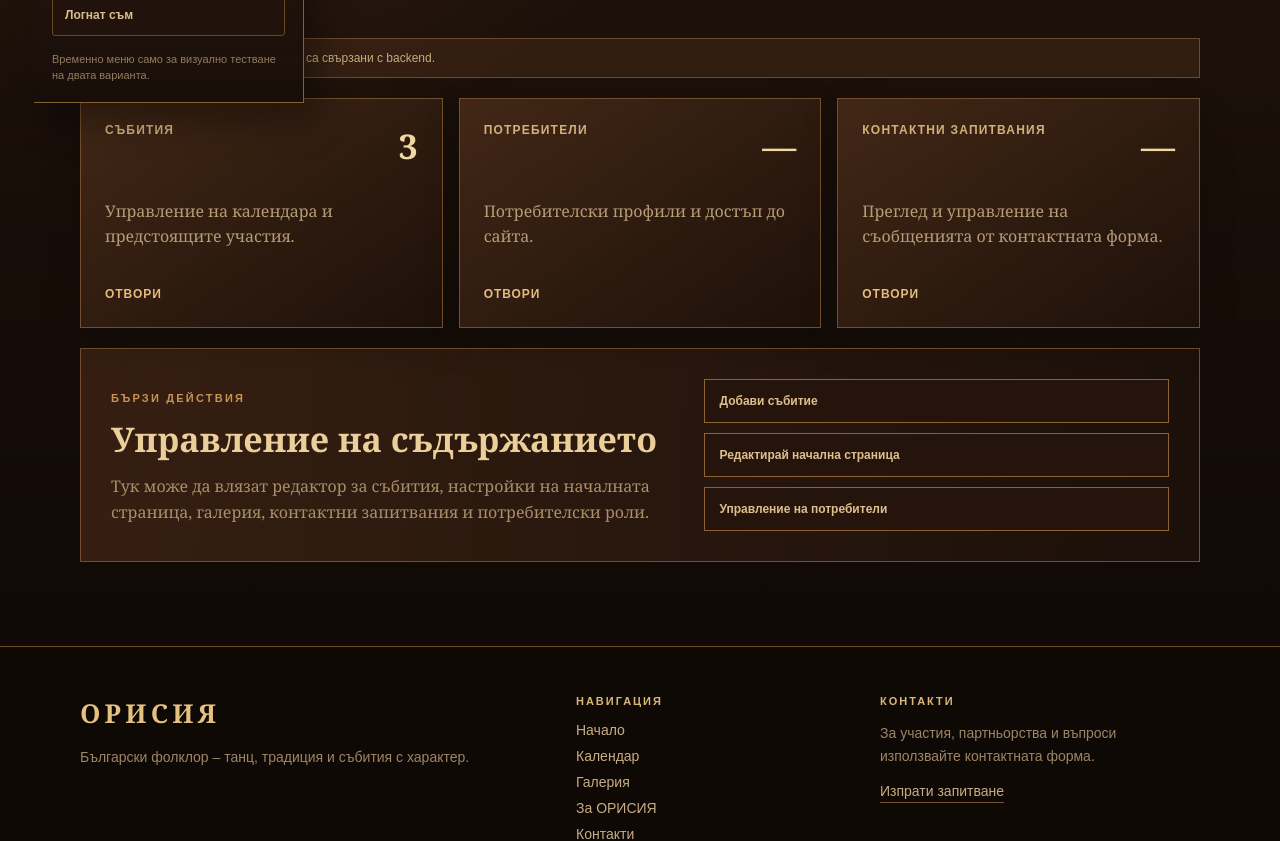
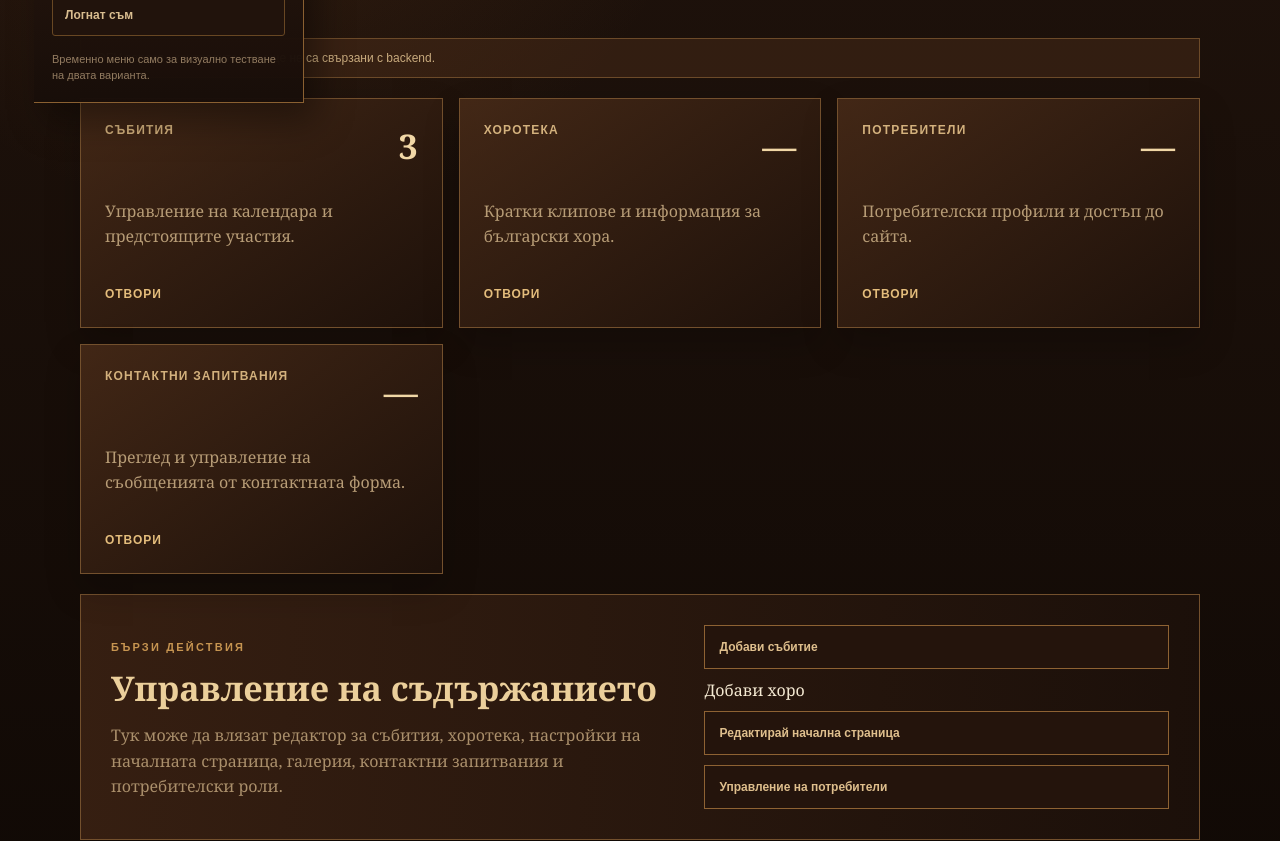
Before and after one commit to viktor132607/Orisia.Client, a Next.js app: page /admin in a window 1280 px wide. Shown: the part 320-1161 px from the top of the page. Built offline with nearby package versions, Linux system fonts and the light colour scheme.

Commit message:
Add Horoteka admin section

```diff
--- a/src/app/admin/page.tsx
+++ b/src/app/admin/page.tsx
@@ -3,6 +3,7 @@ import styles from "./admin.module.css";
 
 const cards = [
   { title: "Събития", value: "3", text: "Управление на календара и предстоящите участия.", href: "/calendar" },
+  { title: "Хоротека", value: "—", text: "Кратки клипове и информация за български хора.", href: "/admin/horoteka" },
   { title: "Потребители", value: "—", text: "Потребителски профили и достъп до сайта.", href: "/account" },
   { title: "Контактни запитвания", value: "—", text: "Преглед и управление на съобщенията от контактната форма.", href: "/contact" },
 ];
@@ -43,10 +44,11 @@ export default function AdminPage() {
             <div>
               <span className={styles.label}>БЪРЗИ ДЕЙСТВИЯ</span>
               <h2>Управление на съдържанието</h2>
-              <p>Тук може да влязат редактор за събития, настройки на началната страница, галерия, контактни запитвания и потребителски роли.</p>
+              <p>Тук може да влязат редактор за събития, хоротека, настройки на началната страница, галерия, контактни запитвания и потребителски роли.</p>
             </div>
             <div className={styles.actions}>
               <button type="button">Добави събитие</button>
+              <Link href="/admin/horoteka">Добави хоро</Link>
               <button type="button">Редактирай начална страница</button>
               <button type="button">Управление на потребители</button>
             </div>
```
